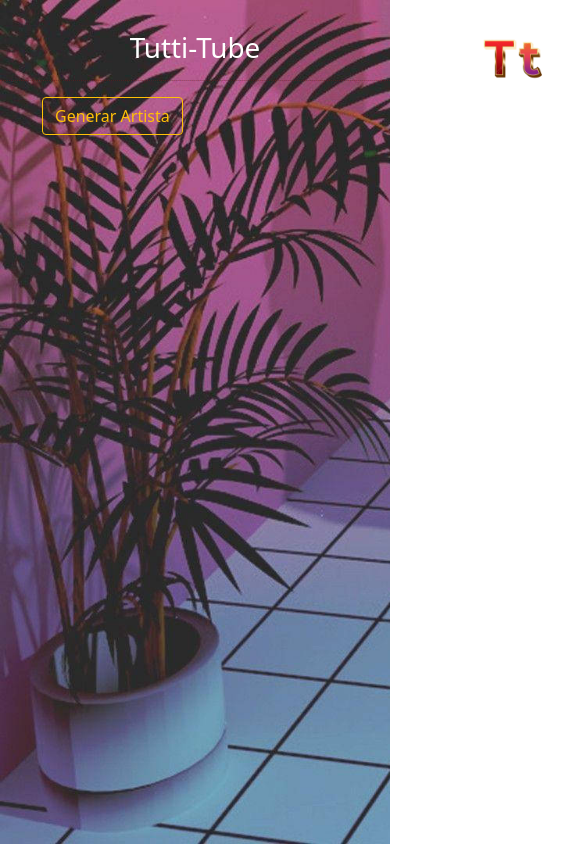
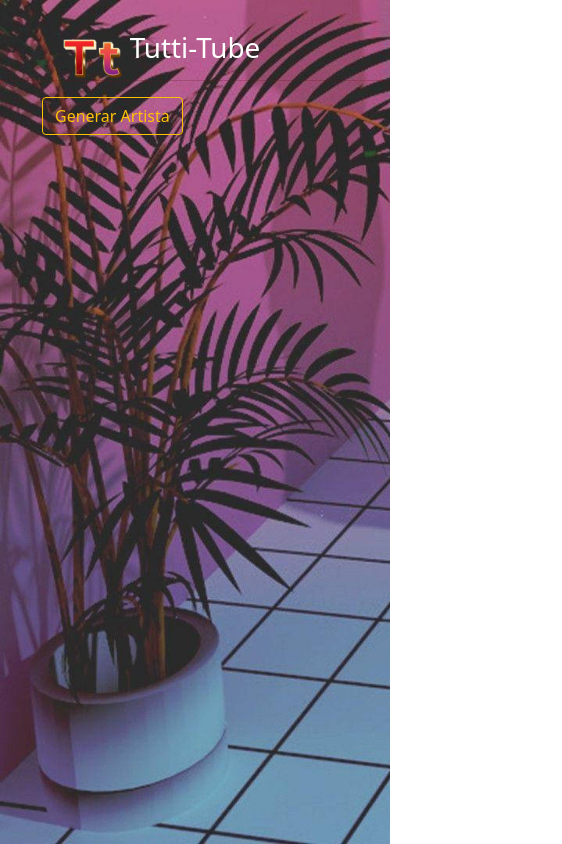
Before and after one commit to avidela47/Tutty-Tube, a plain HTML site: page index.html in a window 390 px wide. Shown: the whole page, 562 px wide, since content can reach past the window. Drawn offline with nearby package versions, Linux system fonts and the light colour scheme.

Commit message:
Segundo commit

```diff
--- a/css/styles.css
+++ b/css/styles.css
@@ -44,3 +44,9 @@ body {
 .btn{
     margin-left: 30px;
 }
+
+@media screen and (max-width: 768px) {
+    .logo {
+        margin-left: 30px;
+    color: black; }
+}
```
